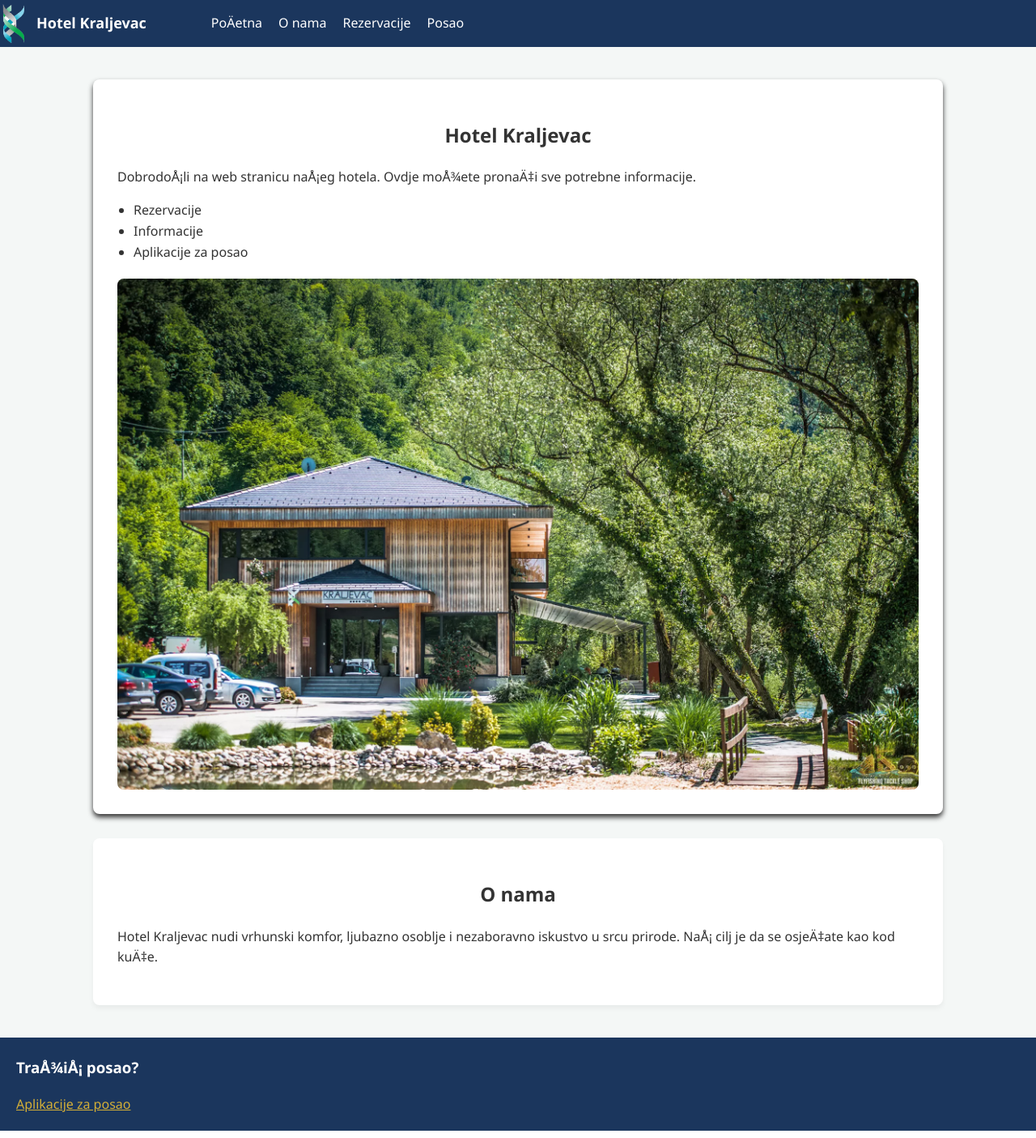
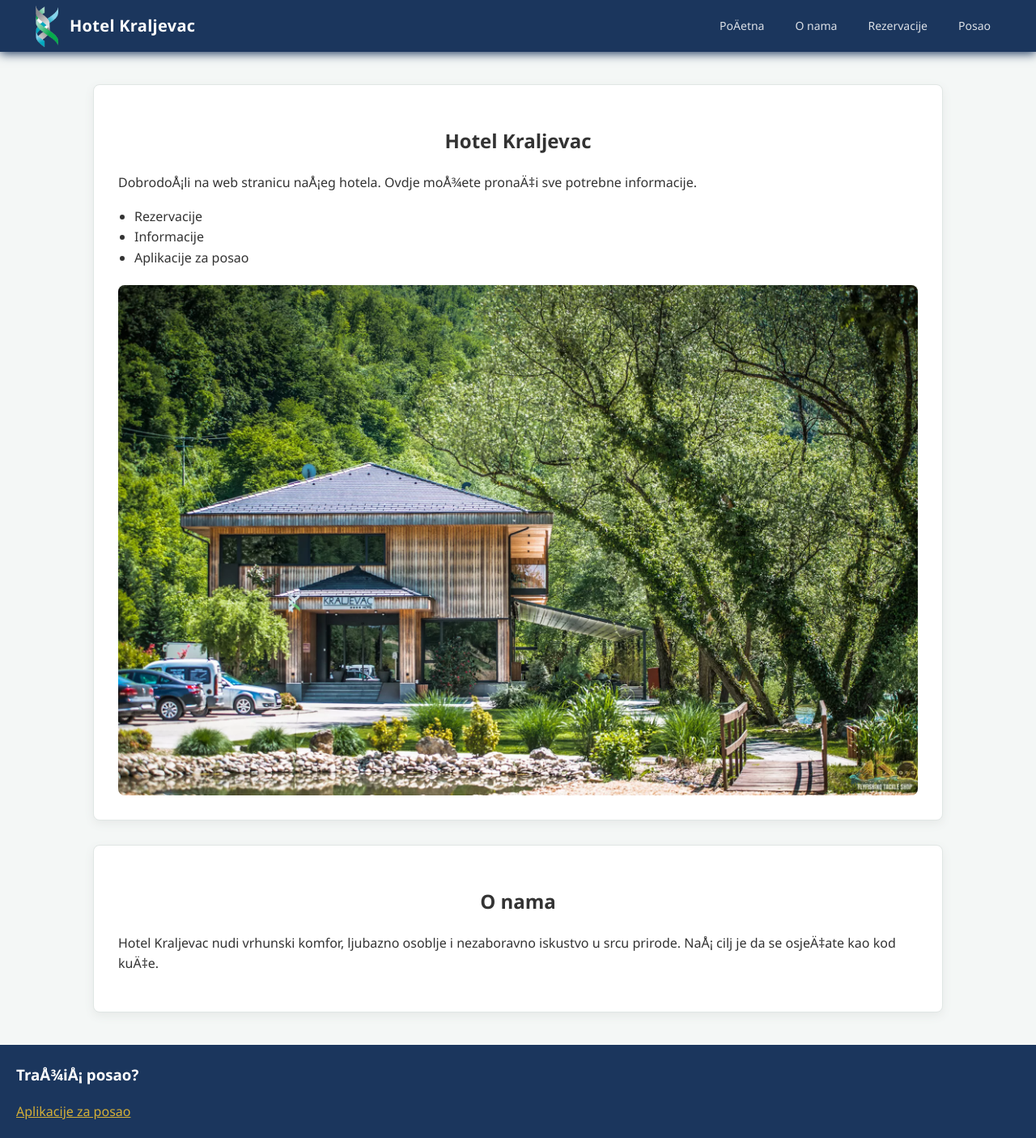
Before and after one commit to aminacajic/praksa-frontend, a PHP site: page / in a window 1280 px wide. Shown: the whole page at 81% size. Run offline with PHP 8.4, Linux system fonts and the light colour scheme.

Commit message:
Dan 3. - ispravke u izgledu navigacione trake

```diff
--- a/index.html
+++ b/index.html
@@ -22,7 +22,7 @@
     </header>
 
     <main>
-        <section class="hero">
+        <section id="pocetna" class="hero">
         <h1>Hotel Kraljevac</h1>
         <p>Dobrodošli na web stranicu našeg hotela. Ovdje možete pronaći sve potrebne informacije. </p>
             <ul>
--- a/style.css
+++ b/style.css
@@ -8,49 +8,58 @@ body {
 }
 
 header {
-    background-color: #1b365d;
-    color: #ffffff;
-    display: flex;
-    gap: 40px;
+  background: #1b365d;
+  color: #ffffff;
+  display: flex;
+  align-items: center;
+  justify-content: space-between;
+  padding: 0 40px;
+  height: 64px;
+  position: sticky;
+  top: 0;
+  z-index: 100;
+  box-shadow: 0 2px 12px #1b365d;
+}
+
+header > div {
+  display: flex;
+  align-items: center;
+  gap: 14px;
+}
+
+.logo {
+  width: 32px;
+  height: auto;
+  display: block;
+  border-radius: 6px;
 }
 
 header h1 {
-    margin: 10px 0;
-}
-
-header div {
-    display: flex;
-    align-items: center;
-    gap: 15px;
-}
-
-.logo {
-    width: 30px;
-    height: auto;
-    display: block;
-}
-
-header h1 {
-    margin: 0;
-    font-size: 18px;
-    text-decoration: none;
+  font-size: 20px;
+  font-weight: 700;
+  letter-spacing: 0.3px;
 }
 
 nav ul {
-    list-style-type: none;
-    display: flex;
-    justify-content: flex-start;
-    gap: 20px;
+  list-style: none;
+  display: flex;
+  gap: 6px;
 }
 
 nav a {
-    color: #ffffff;
-    text-decoration: none;
-    transition: color 0.3s ease;
+  color: rgba(255, 255, 255, 0.85);
+  text-decoration: none;
+  font-size: 14px;
+  font-weight: 500;
+  padding: 8px 16px;
+  border-radius: 8px;
+  transition: all 0.3s cubic-bezier(0.4, 0, 0.2, 1);
+  position: relative;
 }
 
 nav a:hover {
-    color: #d4af37;
+  color: #d4af37;
+  background: rgba(255, 255, 255, 0.08);
 }
 
 main {
@@ -65,7 +74,8 @@ main {
     margin-bottom: 30px;
     border-radius: 8px;
     text-align: center;
-    box-shadow: 0 4px 6px #333333;
+    box-shadow: 0 4px 12px #e6e9e8;
+    border: 1px solid #e0e6e4;
 }
 
 .hero p{
@@ -92,7 +102,8 @@ main {
     margin-bottom: 30px;
     border-radius: 8px;
     text-align: center;
-    box-shadow: 0 4px 6px rgba(0,0,0,0.05);
+    box-shadow: 0 4px 12px #e6e9e8;
+    border: 1px solid #e0e6e4;
 }
 
 .about-us p{
```
